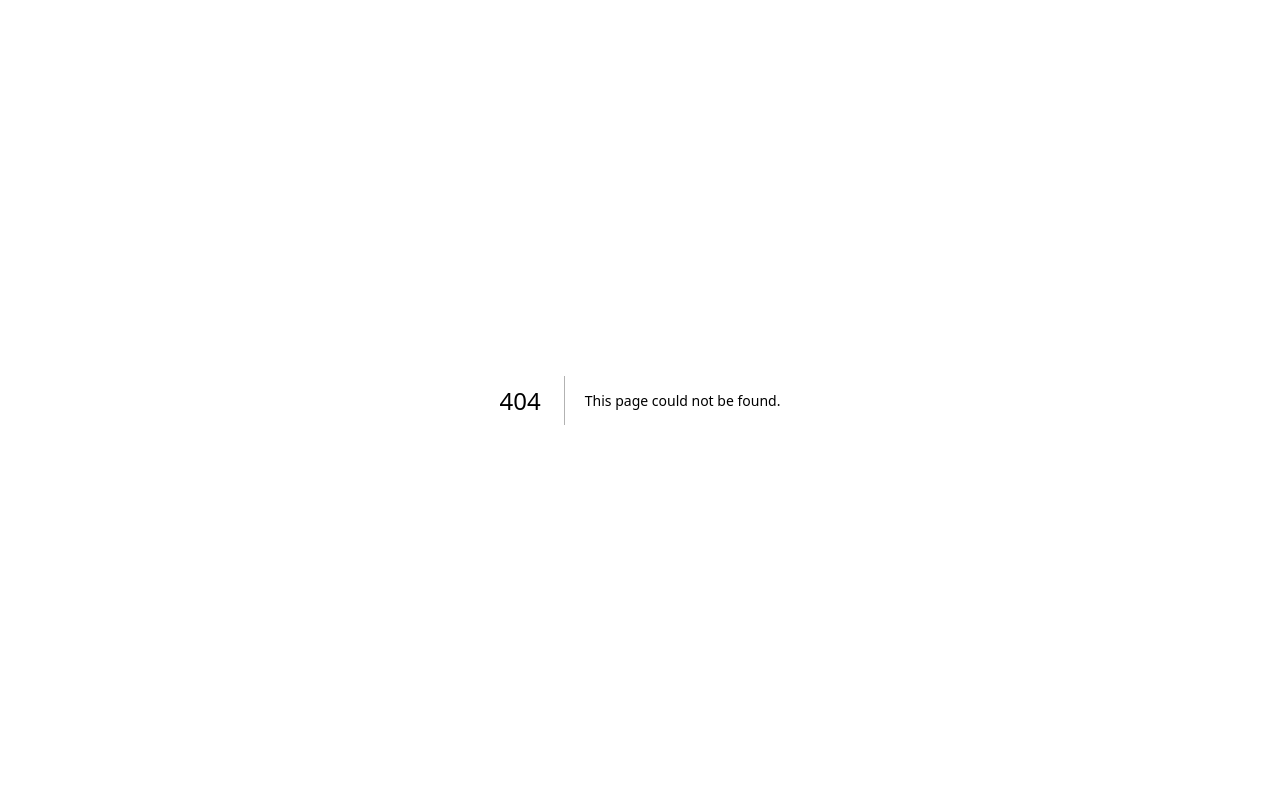
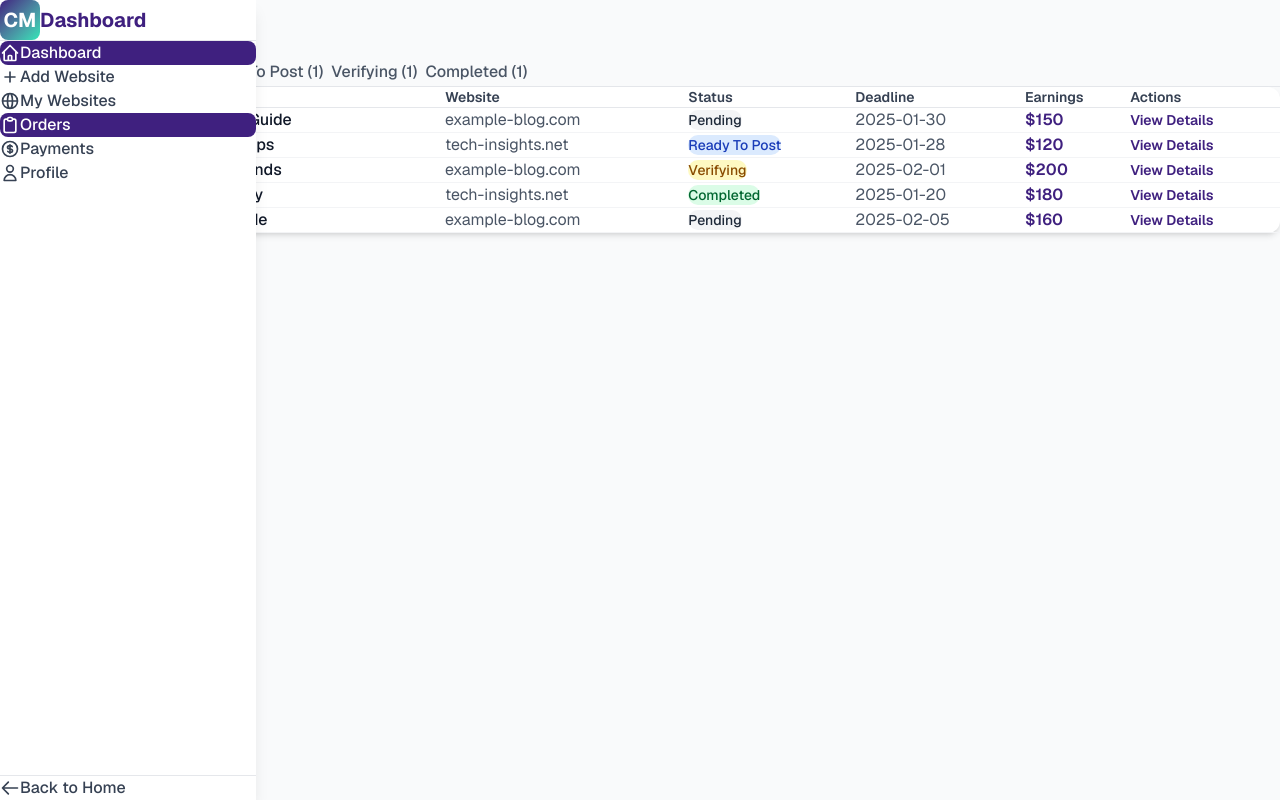
Before and after one commit to ESRAILHAQUE/publisherauthority-frontend, a Next.js app: page /dashboard/orders in a window 1280 px wide. Before the commit this address had no page. Built offline with nearby package versions, Linux system fonts and the light colour scheme.

Commit message:
Dashboard: Create orders page with tabs and filtering

```diff
--- /dev/null
+++ b/app/dashboard/orders/page.tsx
@@ -0,0 +1,109 @@
+'use client';
+
+import React, { useState } from 'react';
+import { Card } from '@/components/shared/Card';
+import { Badge } from '@/components/shared/Badge';
+import { Button } from '@/components/shared/Button';
+
+export default function OrdersPage() {
+  const [activeTab, setActiveTab] = useState('all');
+
+  const orders = [
+    { id: 1, title: 'SEO Best Practices Guide', status: 'Pending', deadline: '2025-01-30', earnings: 150, website: 'example-blog.com' },
+    { id: 2, title: 'Content Marketing Tips', status: 'Ready To Post', deadline: '2025-01-28', earnings: 120, website: 'tech-insights.net' },
+    { id: 3, title: 'Digital Marketing Trends', status: 'Verifying', deadline: '2025-02-01', earnings: 200, website: 'example-blog.com' },
+    { id: 4, title: 'Social Media Strategy', status: 'Completed', deadline: '2025-01-20', earnings: 180, website: 'tech-insights.net' },
+    { id: 5, title: 'Email Marketing Guide', status: 'Pending', deadline: '2025-02-05', earnings: 160, website: 'example-blog.com' },
+  ];
+
+  const tabs = [
+    { id: 'all', label: 'All Orders', count: orders.length },
+    { id: 'pending', label: 'Pending', count: orders.filter((o) => o.status === 'Pending').length },
+    { id: 'ready', label: 'Ready To Post', count: orders.filter((o) => o.status === 'Ready To Post').length },
+    { id: 'verifying', label: 'Verifying', count: orders.filter((o) => o.status === 'Verifying').length },
+    { id: 'completed', label: 'Completed', count: orders.filter((o) => o.status === 'Completed').length },
+  ];
+
+  const filteredOrders = activeTab === 'all'
+    ? orders
+    : orders.filter((o) => o.status.toLowerCase().replace(' ', '') === activeTab);
+
+  const getStatusBadge = (status: string) => {
+    const variants: Record<string, any> = {
+      'Pending': 'default',
+      'Ready To Post': 'info',
+      'Verifying': 'warning',
+      'Completed': 'success',
+      'Revision Requested': 'warning',
+      'Cancelled': 'danger',
+    };
+    return variants[status] || 'default';
+  };
+
+  return (
+    <div className="space-y-8">
+      <div>
+        <h1 className="text-3xl font-bold text-[#3F207F] mb-2">Orders</h1>
+        <p className="text-gray-600">Manage and track all your orders.</p>
+      </div>
+
+      {/* Tabs */}
+      <div className="flex flex-wrap gap-2 border-b border-gray-200">
+        {tabs.map((tab) => (
+          <button
+            key={tab.id}
+            onClick={() => setActiveTab(tab.id)}
+            className={`
+              px-4 py-2 font-medium transition-colors border-b-2
+              ${
+                activeTab === tab.id
+                  ? 'border-[#3F207F] text-[#3F207F]'
+                  : 'border-transparent text-gray-600 hover:text-[#3F207F]'
+              }
+            `}
+          >
+            {tab.label} ({tab.count})
+          </button>
+        ))}
+      </div>
+
+      {/* Orders Table */}
+      <Card>
+        <div className="overflow-x-auto">
+          <table className="w-full">
+            <thead>
+              <tr className="border-b border-gray-200">
+                <th className="text-left py-3 px-4 text-sm font-semibold text-gray-700">Order ID</th>
+                <th className="text-left py-3 px-4 text-sm font-semibold text-gray-700">Title</th>
+                <th className="text-left py-3 px-4 text-sm font-semibold text-gray-700">Website</th>
+                <th className="text-left py-3 px-4 text-sm font-semibold text-gray-700">Status</th>
+                <th className="text-left py-3 px-4 text-sm font-semibold text-gray-700">Deadline</th>
+                <th className="text-left py-3 px-4 text-sm font-semibold text-gray-700">Earnings</th>
+                <th className="text-left py-3 px-4 text-sm font-semibold text-gray-700">Actions</th>
+              </tr>
+            </thead>
+            <tbody>
+              {filteredOrders.map((order) => (
+                <tr key={order.id} className="border-b border-gray-100 hover:bg-gray-50 transition-colors">
+                  <td className="py-4 px-4 text-gray-600">#{order.id}</td>
+                  <td className="py-4 px-4">
+                    <p className="font-medium text-gray-900">{order.title}</p>
+                  </td>
+                  <td className="py-4 px-4 text-gray-600">{order.website}</td>
+                  <td className="py-4 px-4">
+                    <Badge variant={getStatusBadge(order.status)}>{order.status}</Badge>
+                  </td>
+                  <td className="py-4 px-4 text-gray-600">{order.deadline}</td>
+                  <td className="py-4 px-4 font-semibold text-[#3F207F]">${order.earnings}</td>
+                  <td className="py-4 px-4">
+                    <Button variant="ghost" size="sm">View Details</Button>
+                  </td>
+                </tr>
+              ))}
+            </tbody>
+          </table>
+        </div>
+      </Card>
+    </div>
+  );
+}
```
